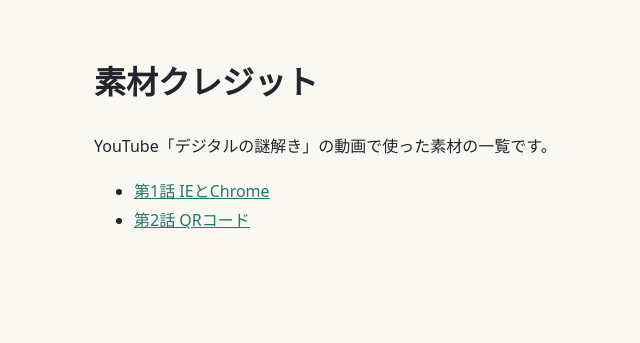
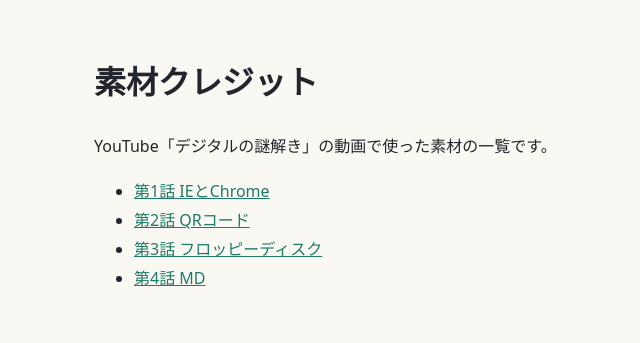
Before and after one commit to pepemans/digitalnazo-credits, a plain HTML site: page index.html in a window 1280 px wide. Shown: the whole page, without its empty margins (116-756 px from the left). Drawn offline with Linux system fonts and the light colour scheme.

Commit message:
Update index.html

```diff
--- a/index.html
+++ b/index.html
@@ -4,4 +4,4 @@
 <style>body{margin:0;background:#faf8f3;color:#22252b;font:16px/1.8 "Noto Sans JP",system-ui,sans-serif}main{max-width:860px;margin:0 auto;padding:32px 16px}a{color:#1f7a68}
 @media (prefers-color-scheme:dark){body{background:#17191d;color:#e9e7e2}a{color:#5cc3a9}}</style></head>
 <body><main><h1>素材クレジット</h1><p>YouTube「デジタルの謎解き」の動画で使った素材の一覧です。</p>
-<ul><li><a href="ep001.html">第1話 IEとChrome</a></li><li><a href="ep002.html">第2話 QRコード</a></li></ul></main></body></html>
+<ul><li><a href="ep001.html">第1話 IEとChrome</a></li><li><a href="ep002.html">第2話 QRコード</a></li><li><a href="ep003.html">第3話 フロッピーディスク</a></li><li><a href="ep004.html">第4話 MD</a></li></ul></main></body></html>
```
